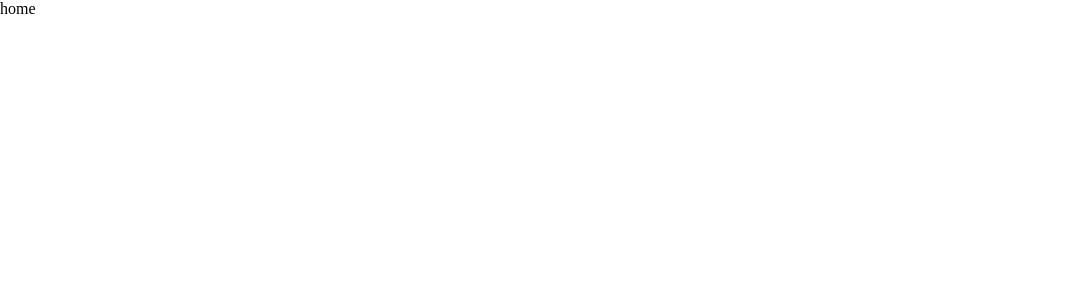
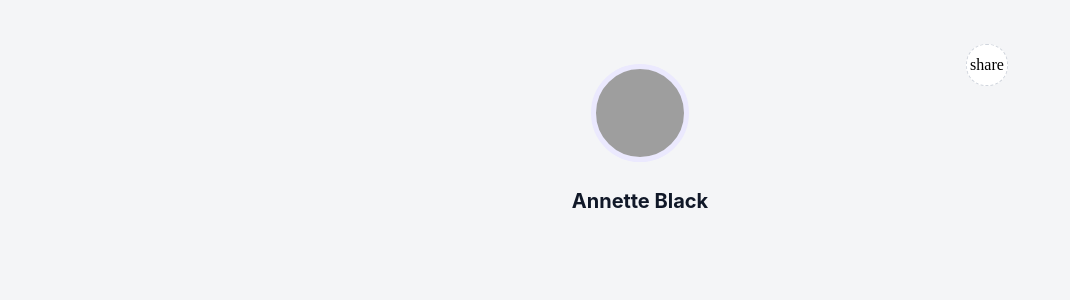
Before and after one commit to damaluku/Zuri-1, a React (Create React App) app: page / in a window 1280 px wide. Shown: the top 300 px of the page, without its empty margins (0-1070 px from the left). Built offline with nearby package versions, Linux system fonts and the light colour scheme; grey boxes are pictures that could not be loaded.

Commit message:
profile component created with base styling

```diff
--- a/src/App.css
+++ b/src/App.css
@@ -11,10 +11,16 @@ html {
   box-sizing: border-box;
 }
 
-code {
-  font-family: source-code-pro, Menlo, Monaco, Consolas, "Courier New",
-    monospace;
+body {
+  display: flex;
+  justify-content: center;
+  background-color: #f4f5f7;
 }
 
 .app {
+  width: 100%;
+  min-height: 100vh;
+  display: flex;
+  justify-content: center;
+  width: 1152px;
 }
--- a/src/App.js
+++ b/src/App.js
@@ -1,7 +1,12 @@
 import "./App.css";
+import Profile from "./components/profile/Profile";
 
 function App() {
-  return <div className="app">home</div>;
+  return (
+    <main className="app">
+      <Profile />
+    </main>
+  );
 }
 
 export default App;
--- /dev/null
+++ b/src/components/profile/Profile.jsx
@@ -0,0 +1,14 @@
+import React from "react";
+import "./profile.css";
+
+const Profile = () => {
+  return (
+    <div className="profile">
+      <div className="image_container" id="profile__img"></div>
+      <h3>Annette Black</h3>
+      <span className="share_button">share</span>
+    </div>
+  );
+};
+
+export default Profile;
--- /dev/null
+++ b/src/components/profile/profile.css
@@ -0,0 +1,55 @@
+.profile {
+  width: 100%;
+  margin-top: 64px;
+  position: relative;
+  display: flex;
+  flex-direction: column;
+  justify-content: center;
+  align-items: center;
+}
+
+.profile h3 {
+  font-family: Inter;
+  font-size: 20px;
+  font-weight: 700;
+  line-height: 30px;
+  letter-spacing: 0em;
+  text-align: center;
+  height: 30px;
+  flex: none;
+  order: 0;
+  flex-grow: 1;
+  color: #101828;
+  margin-top: 24px;
+}
+
+.image_container {
+  background: url("https://images.unsplash.com/photo-1438761681033-6461ffad8d80?ixlib=rb-4.0.3&ixid=MnwxMjA3fDB8MHxzZWFyY2h8MTh8fHByb2ZpbGV8ZW58MHx8MHx8&auto=format&fit=crop&w=500&q=60");
+  background-repeat: no-repeat;
+  background-size: cover;
+  background-position: center;
+
+  width: 88px;
+  height: 88px;
+  left: 259px;
+  top: 16px;
+  border: 5.5px solid #ebe9fe;
+  border-radius: 275px;
+}
+
+.share_button {
+  position: absolute;
+  width: 40px;
+  height: 40px;
+  right: 208px;
+  top: -20px;
+  background: #ffffff;
+  border: 1px dashed #d0d5dd;
+  border-radius: 20px;
+  flex: none;
+  order: 2;
+  flex-grow: 0;
+  z-index: 2;
+  display: grid;
+  place-content: center;
+}
```
